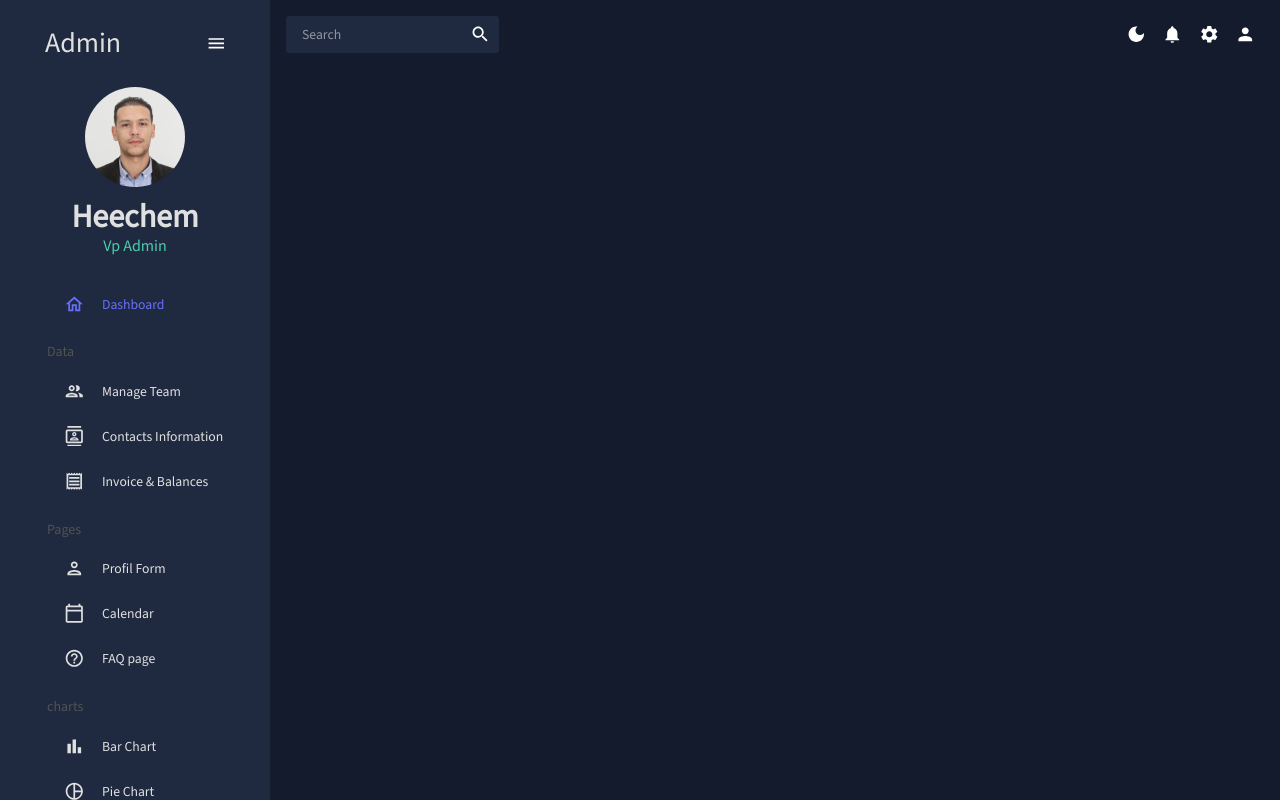
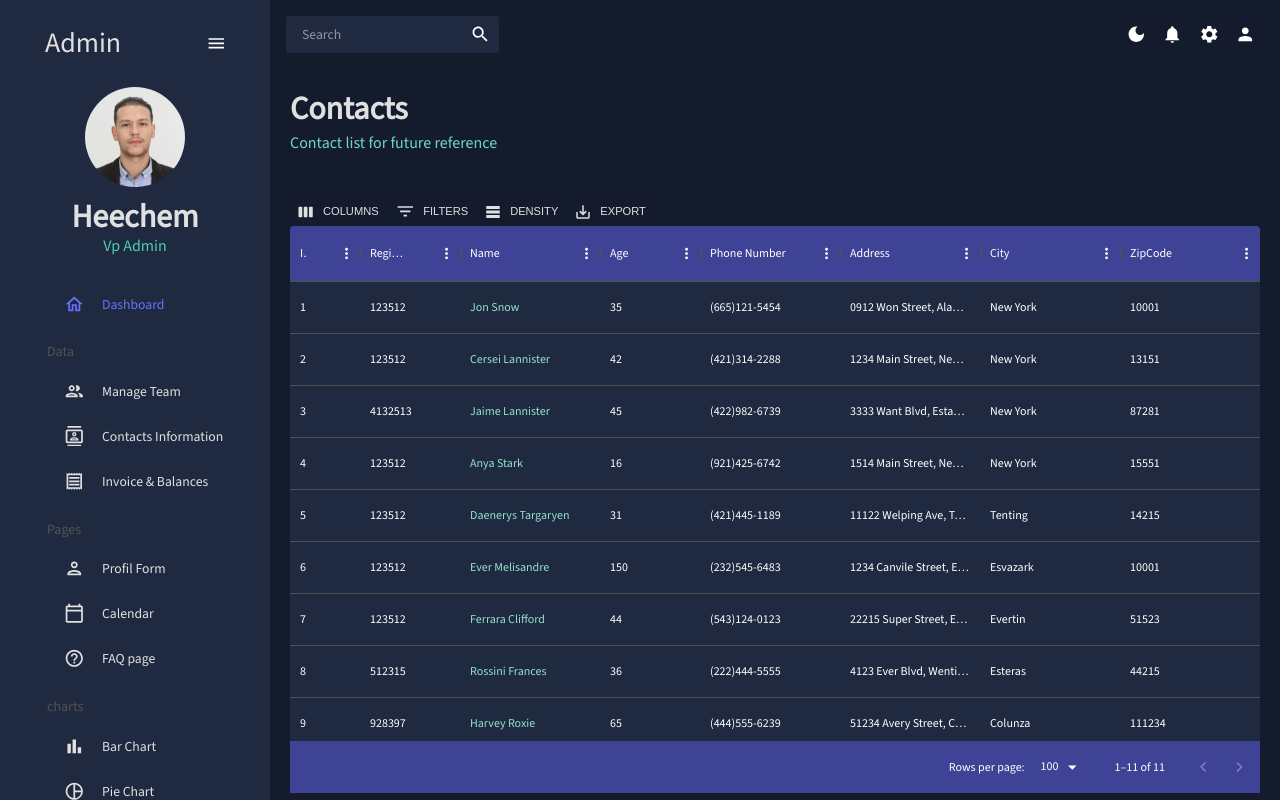
Before and after one commit to Heechem/react-admin, a React (Vite) app: page /contacts in a window 1280 px wide. Built offline with nearby package versions, Linux system fonts and the light colour scheme.

Commit message:
Add Contacts

```diff
--- a/src/App.jsx
+++ b/src/App.jsx
@@ -5,9 +5,10 @@
 import Dashboard from './scenes/dashboard';
 import SideBar from './scenes/global/Sidebar';
 import Team from './team/Team';
+import Contacts from './scenes/contacts/Contacts';
 // import Team from './scenes/team';
 // import Invoices from './scenes/invoices';
-// import Contacts from './scenes/contacts';
+
 // import Form from './scenes/form';
 // import Pie from './scenes/pie';
 // import Line from './scenes/line';
@@ -35,10 +36,10 @@
                 path="team"
                 element={<Team />}
               />
-              {/* <Route
+              <Route
                 path="contacts"
                 element={<Contacts />}
-              /> */}
+              />
 
               {/* <Route
                 path="/form"
--- /dev/null
+++ b/src/scenes/contacts/Contacts.jsx
@@ -0,0 +1,83 @@
+import { DataGrid, GridToolbar } from '@mui/x-data-grid';
+
+import { mockDataContacts } from '../../data/mockData';
+
+import { Box, Typography, useTheme } from '@mui/material';
+
+import Header from '../../components/Header';
+import { tokens } from '../../them';
+
+const Contacts = () => {
+  const theme = useTheme();
+  const colors = tokens(theme.palette.mode);
+  const columns = [
+    { field: 'id', headerName: 'ID', flex: 0.5 },
+    { field: 'registrarId', headerName: 'Registration ID' },
+    {
+      field: 'name',
+      headerName: 'Name',
+      flex: 1,
+      cellClassName: 'name-column-cell',
+    },
+    {
+      field: 'age',
+      headerName: 'Age',
+      type: 'number',
+      headerAlign: 'left',
+      align: 'left',
+    },
+    {
+      field: 'phone',
+      headerName: 'Phone Number',
+      flex: 1,
+    },
+    { field: 'address', headerName: 'Address', flex: 1 },
+    { field: 'city', headerName: 'City', flex: 1 },
+    { field: 'zipCode', headerName: 'ZipCode', flex: 1 },
+  ];
+  return (
+    <Box m="20px">
+      <Header
+        title={'Contacts'}
+        subtitle={'Contact list for future reference'}
+      />
+      <Box
+        m="40px 0 0 0 "
+        height="75vh"
+        sx={{
+          '& .MuiDataGrid-root': {
+            border: 'none',
+          },
+          '& .MuiDataGrid-cell': {
+            borderBottom: 'none',
+          },
+          '& .name-column-cell': {
+            color: colors.greenAccent[300],
+          },
+          '& .MuiDataGrid-columnHeader': {
+            backgroundColor: colors.blueAccent[700],
+            borderBottom: 'none',
+          },
+          '& .MuiDataGrid-virtualScroller': {
+            backgroundColor: colors.primary[400],
+          },
+          '& .MuiDataGrid-footerContainer': {
+            borderTop: 'none',
+            backgroundColor: colors.blueAccent[700],
+          },
+          '& .MuiDataGrid-toolbarContainer .MuiButton-text': {
+            color: `${colors.grey[100]} !important`,
+          },
+        }}
+      >
+        <DataGrid
+          rows={mockDataContacts}
+          columns={columns}
+          slots={{ toolbar: GridToolbar }}
+        />
+      </Box>
+    </Box>
+  );
+};
+
+export default Contacts;
--- a/src/scenes/global/Sidebar.jsx
+++ b/src/scenes/global/Sidebar.jsx
@@ -152,7 +152,7 @@
             />{' '}
             <Item
               title="Contacts Information"
-              to={'/'}
+              to={'/contacts'}
               icon={<ContactsOutlinedIcon />}
               selected={selected}
               setSelected={setSelected}
--- a/src/team/Team.jsx
+++ b/src/team/Team.jsx
@@ -69,14 +69,14 @@
     },
   ];
   return (
-    <Box>
+    <Box m="20px">
       <Header
         title={'Team'}
         subtitle={'Managing team memebers'}
       />
       <Box
         m="40px 0 0 0 "
-        Height="75dvh"
+        height="75dvh"
         sx={{
           '& .MuiDataGrid-root': {
             border: 'none',
```
